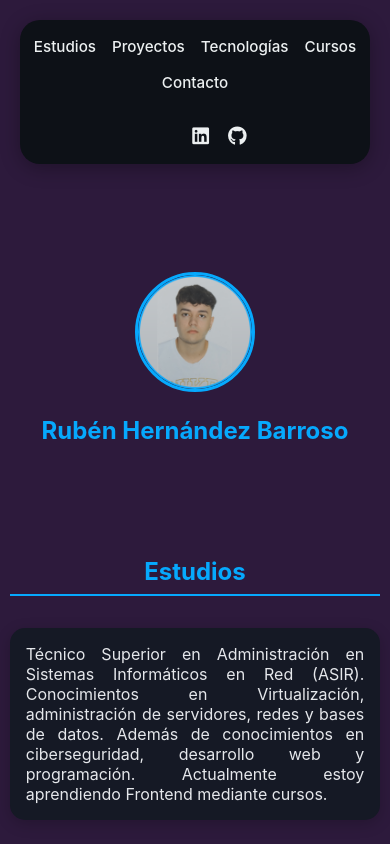
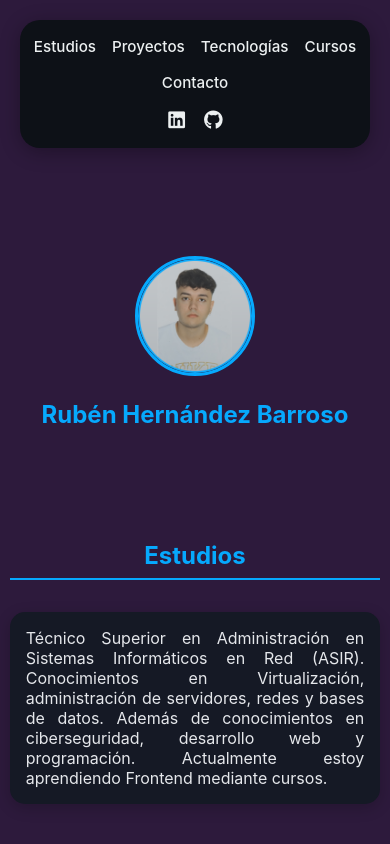
Before and after one commit to RubenHB123/Portafolio-Ruben-CV, a plain HTML site: page index.html in a window 390 px wide. Shown: the top 844 px of the page. Drawn offline with Linux system fonts and the light colour scheme.

Commit message:
social-links mobile corregido

```diff
--- a/basic.css
+++ b/basic.css
@@ -304,7 +304,7 @@ footer {
     }
 
     .social-links {
-        margin-top: 1rem;
+        margin-left: 0;
     }
 
     .studies-content, .project-card, .tech-box {
```
